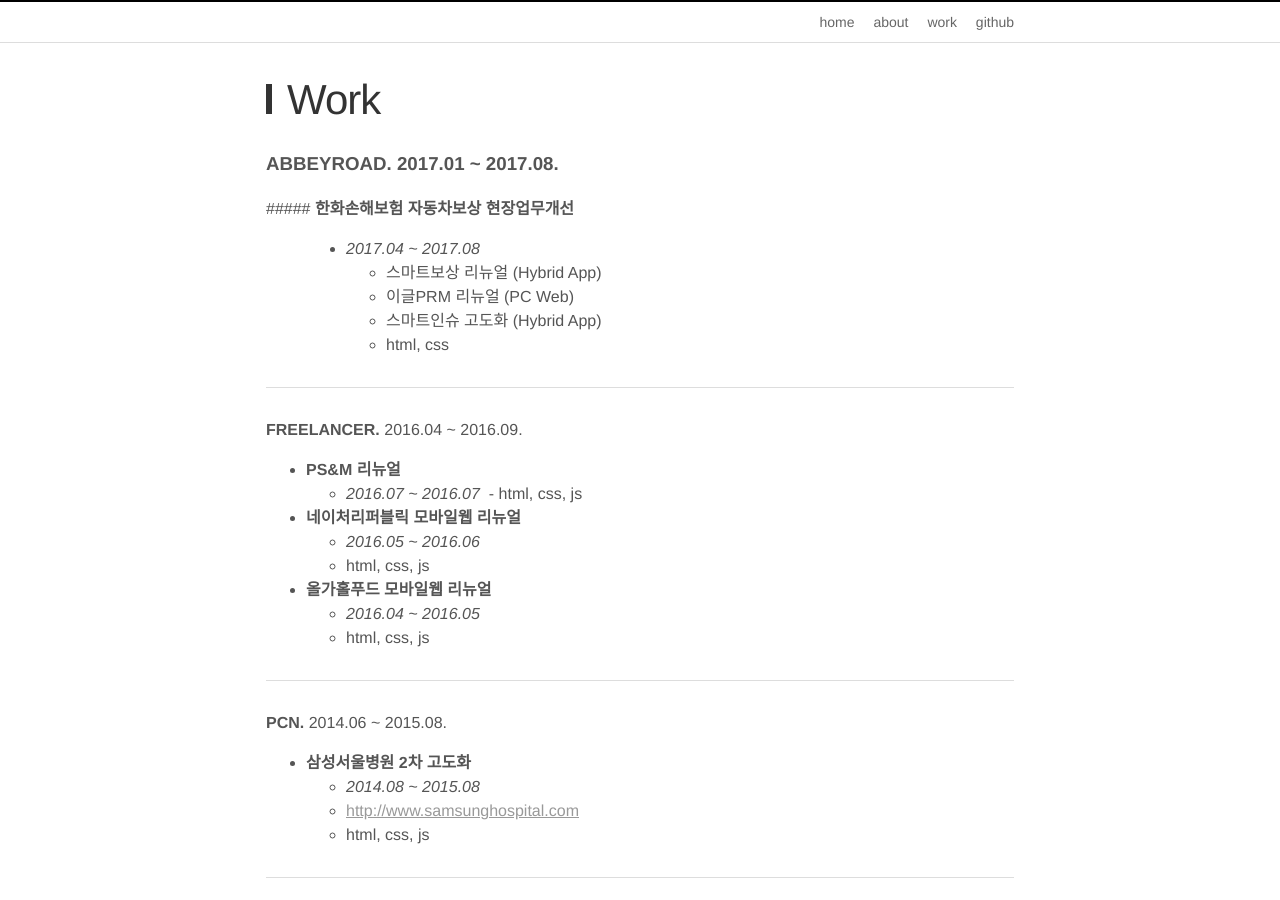
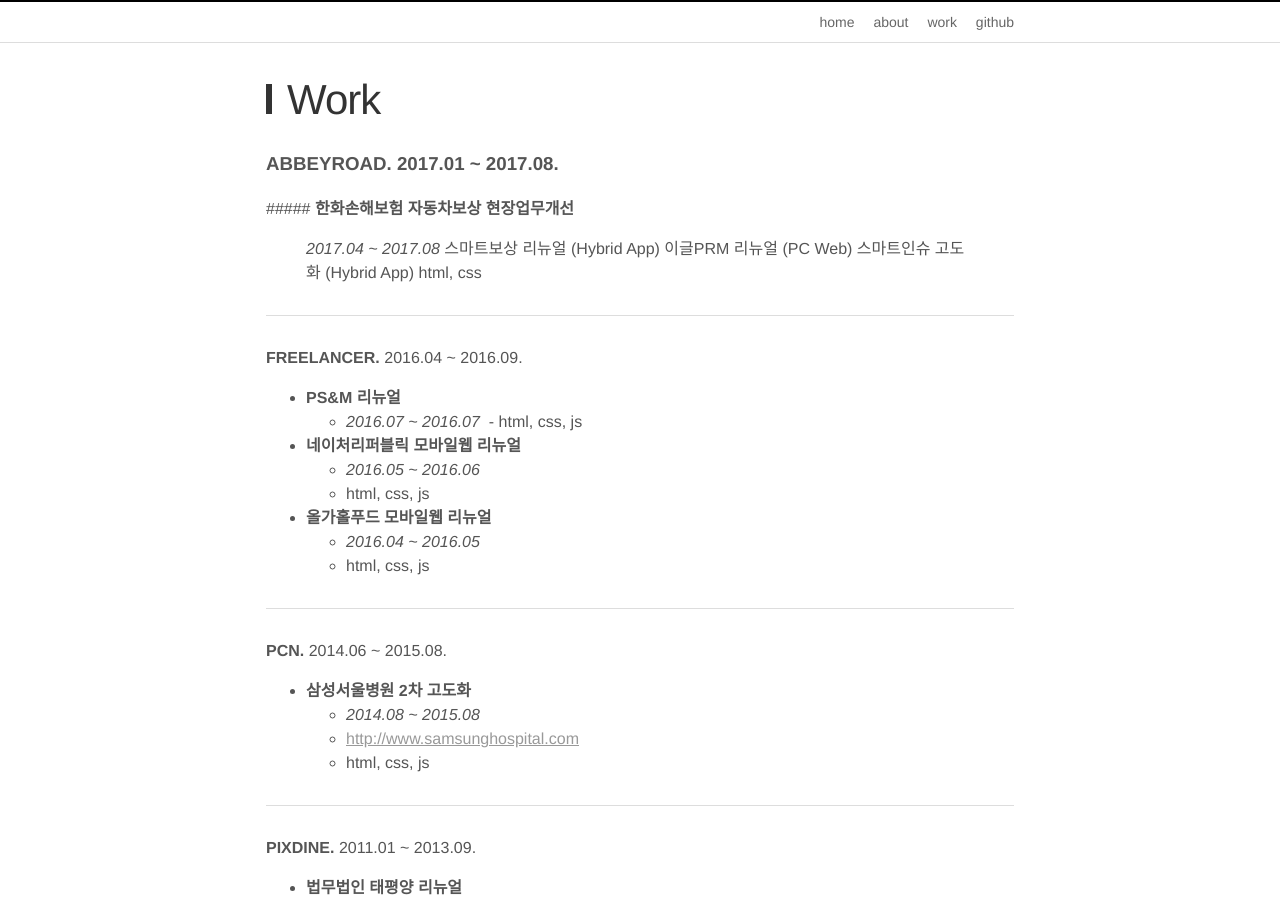
Before and after one commit to imyb/imyb.github.io, a Jekyll site: the page built from work.md, in a window 1280 px wide and 900 px high. Built offline with Jekyll 4.4.1, drawn with Linux system fonts in a browser that asks for light colours.

Commit message:
Update work.md

```diff
--- a/work.md
+++ b/work.md
@@ -8,11 +8,11 @@
 ### **ABBEYROAD.** 2017.01 ~ 2017.08.
 
   ##### **한화손해보험 자동차보상 현장업무개선**
-  > - *2017.04 ~ 2017.08*
-  - 스마트보상 리뉴얼 (Hybrid App)
-  - 이글PRM 리뉴얼 (PC Web)
-  - 스마트인슈 고도화 (Hybrid App)
-  - html, css
+  > *2017.04 ~ 2017.08*
+  > 스마트보상 리뉴얼 (Hybrid App)
+  > 이글PRM 리뉴얼 (PC Web)
+  > 스마트인슈 고도화 (Hybrid App)
+  > html, css
 
 
 - - -
```
